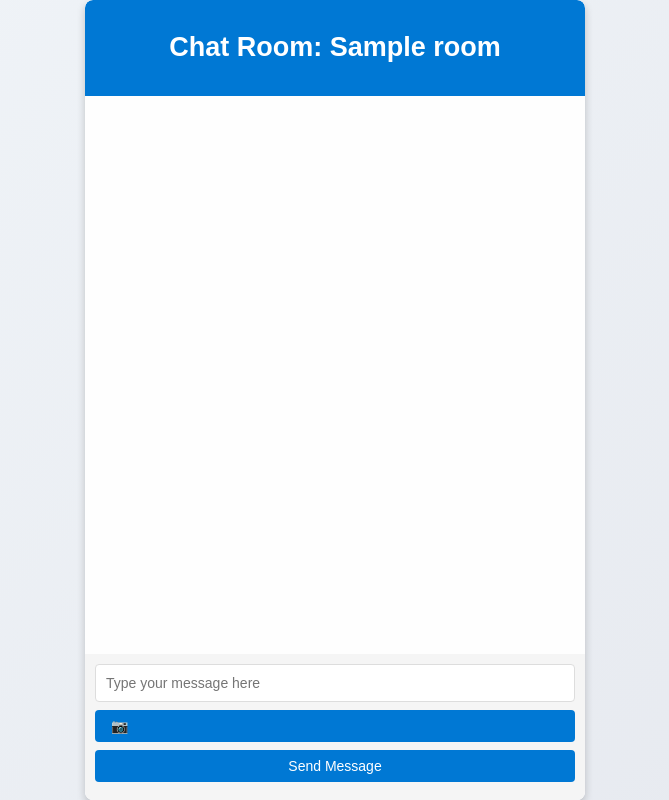
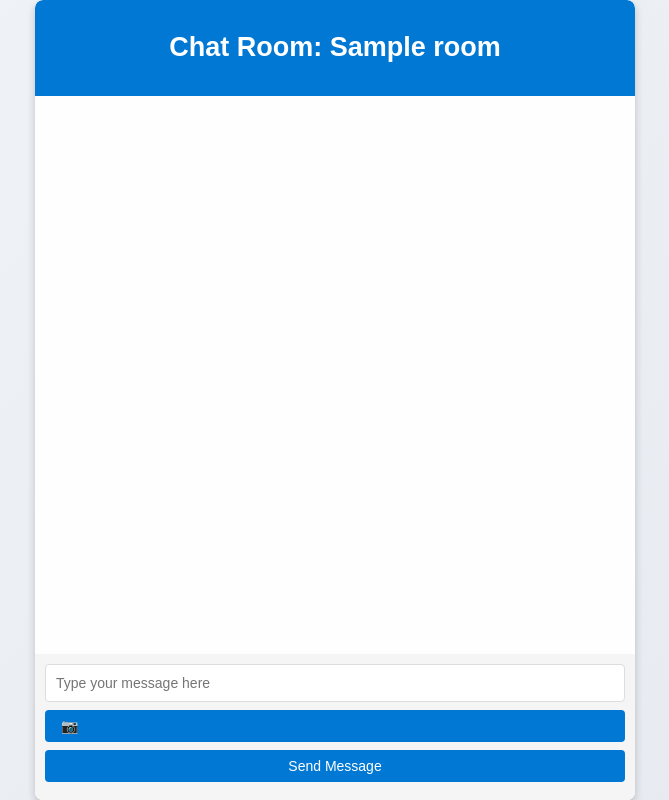
Before and after one commit to 123arv/chatapp, a Flask app: template templates/chat.html in a window 1280 px wide. Shown: the whole page, without its empty margins (305-974 px from the left). Run offline with Flask 3, Linux system fonts and the light colour scheme; the template is opened without the code that fills it: most values are stand-ins (such as "Sample title", 1, 10 or a date in 2020); some libraries are stand-ins or nearby versions.

Commit message:
Update chat.html

```diff
--- a/templates/chat.html
+++ b/templates/chat.html
@@ -21,7 +21,7 @@
             flex-direction: column;
             height: 100vh;
             width: 100vw;
-            max-width: 500px;
+            max-width: 600px;
             margin: 0 auto;
             background: rgba(255, 255, 255, 0.95);
             border-radius: 8px;
@@ -74,7 +74,9 @@
 
         .message img {
             max-width: 100%;
+            max-height: 400px; /* Limit the height for better display */
             border-radius: 8px;
+            object-fit: contain;
         }
 
         .message-input {
@@ -212,6 +214,8 @@
                 socket.emit('message', {'msg': input.value, 'room': room, 'username': username, 'type': 'text'});
                 input.value = '';
             }
+
+            scrollToBottom();
         }
 
         function sendImage() {
```
